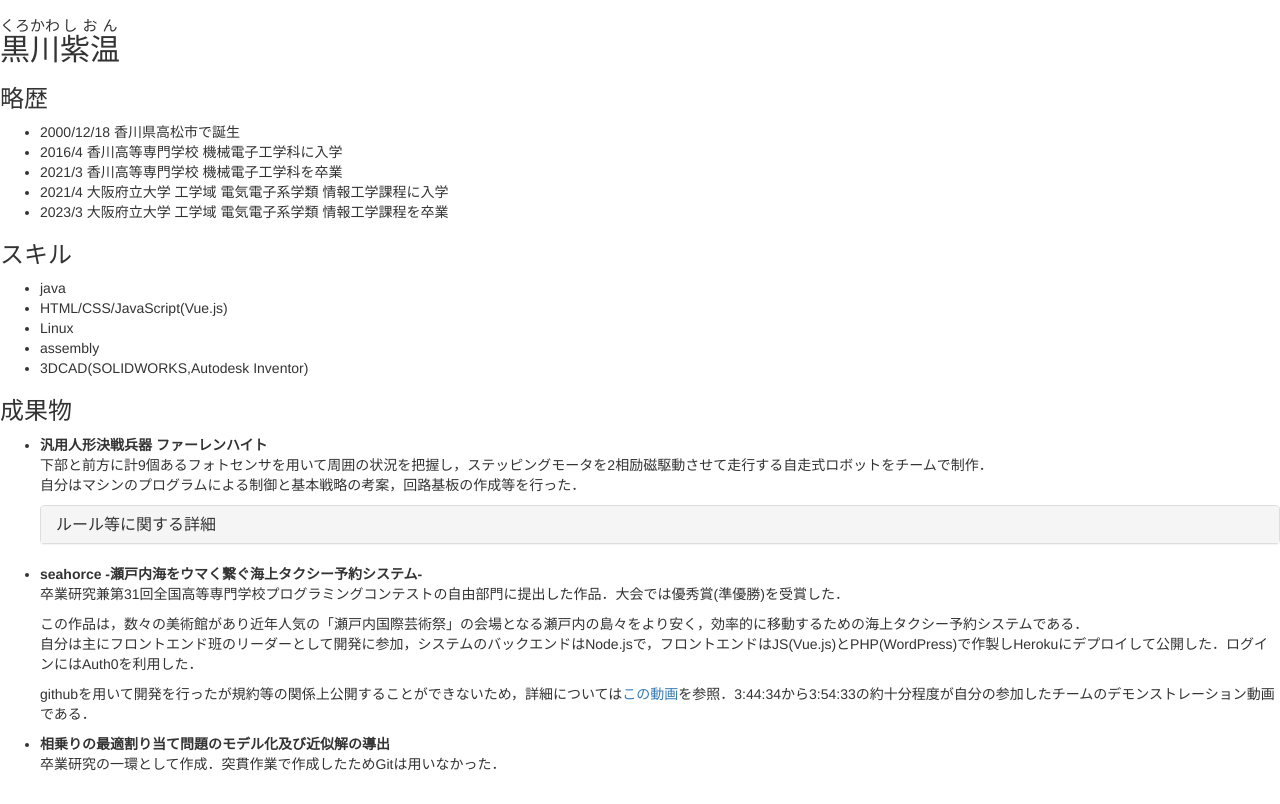
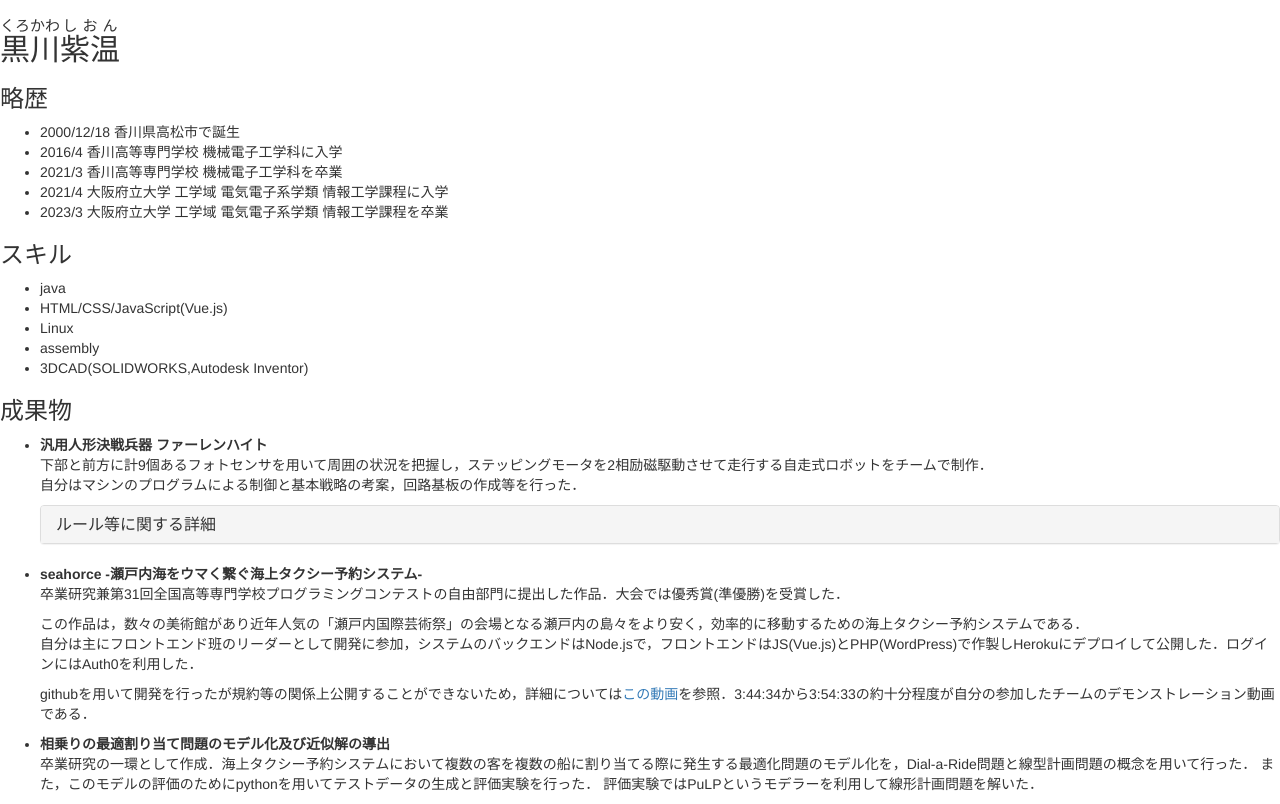
Before and after one commit to Yukarion/portfolio, a plain HTML site: page index.html in a window 1280 px wide. Shown: the part 63-867 px from the top of the page. Drawn offline with nearby package versions, Linux system fonts and the light colour scheme.

Commit message:
add marin taxy

```diff
--- a/index.html
+++ b/index.html
@@ -2,6 +2,7 @@
 <html>
   <head>
     <meta charset="utf-8">
+    <meta name="viewport" content="width=device-width, initial-scale=1">
     <title>portfolio</title>
     <link rel="stylesheet" href="https://maxcdn.bootstrapcdn.com/bootstrap/3.3.7/css/bootstrap.min.css">
   </head>
@@ -122,7 +123,9 @@
         </strong>
         <br/>
         <p>
-        卒業研究の一環として作成．突貫作業で作成したためGitは用いなかった．
+        卒業研究の一環として作成．海上タクシー予約システムにおいて複数の客を複数の船に割り当てる際に発生する最適化問題のモデル化を，Dial-a-Ride問題と線型計画問題の概念を用いて行った．
+        また，このモデルの評価のためにpythonを用いてテストデータの生成と評価実験を行った．
+        評価実験ではPuLPというモデラーを利用して線形計画問題を解いた．
         </p>
       </li>
     </ul>
```
